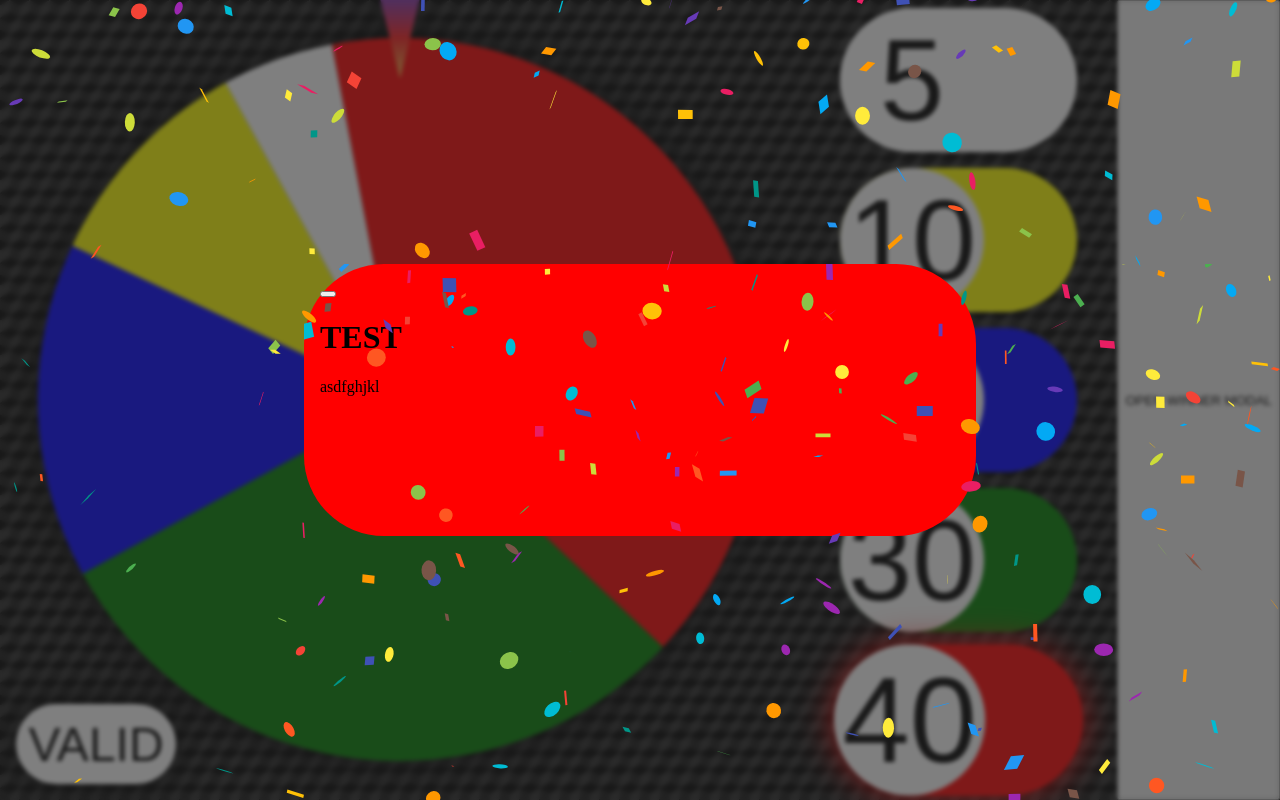
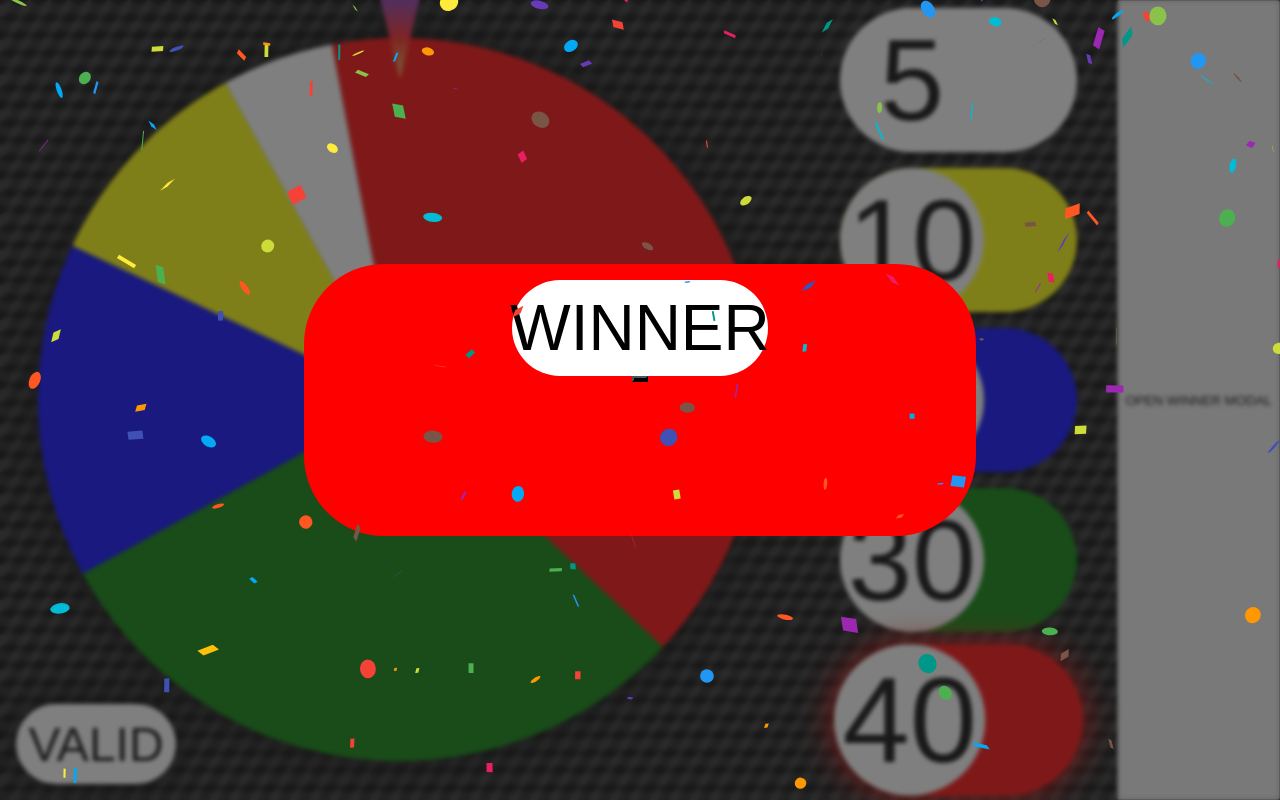
Before and after one commit to NPPortfolio/React_Reward_Wheel, a Next.js app: page / in a window 1280 px wide. Both pictures are taken after a click on the button "OPEN WINNER MODAL". Built offline with nearby package versions, Linux system fonts and the light colour scheme.

Commit message:
Update page.tsx

```diff
--- a/app/page.tsx
+++ b/app/page.tsx
@@ -117,16 +117,45 @@ export default function Root() {
           border : 0,
           borderRadius : "10cqh",
         }}>
-        <button
-          onClick = {closeWinnerModal}
+        <div
           style = {{
-
-          }}
-        />
-        <h1>TEST</h1>
-        <p>asdfghjkl</p>
-        <ConfettiWrapper />
-        <Confetti width = {width} height = {height} style = {{position : "fixed"}}/>
+            display : 'flex',
+            flexDirection : 'column',
+            alignItems : 'center',
+            width : '100%',
+            height : '100%',
+          }}>
+          <div
+            style = {{
+              backgroundColor : "white",
+              flexGrow : 1,
+              flexShrink : 1,
+              display : 'flex',
+              width : '40%',
+              maxWidth : '40%',
+              height : '40%',
+              maxHeight : '40%',
+              justifyContent : 'center',
+              alignItems : 'center',
+              containerType : 'inline-size',
+              borderRadius : '100vmin',
+            }}>
+            <div
+              style = {{
+                fontFamily : "'Brush Script MT', 'Brush Script Std', cursive, Arial",
+                fontSize : '25cqw',
+              }}>
+              WINNER
+            </div>
+          </div>
+          <button
+            onClick = {closeWinnerModal}
+            style = {{
+              backgroundColor : "black",
+            }}
+          />
+        </div>
+        <ConfettiWrapper/>
       </dialog>
     </div>
   );
@@ -142,7 +171,7 @@ function ConfettiWrapper(){
 
   if (!isMounted) return null
 
-  return <Confetti width={width} height={height} />
+  return <Confetti width={width} height={height} style = {{position : "fixed"}}/>
 }
 
 function RewardList({segments, currentSegmentIndex} : RewardSegmentProps){
```
